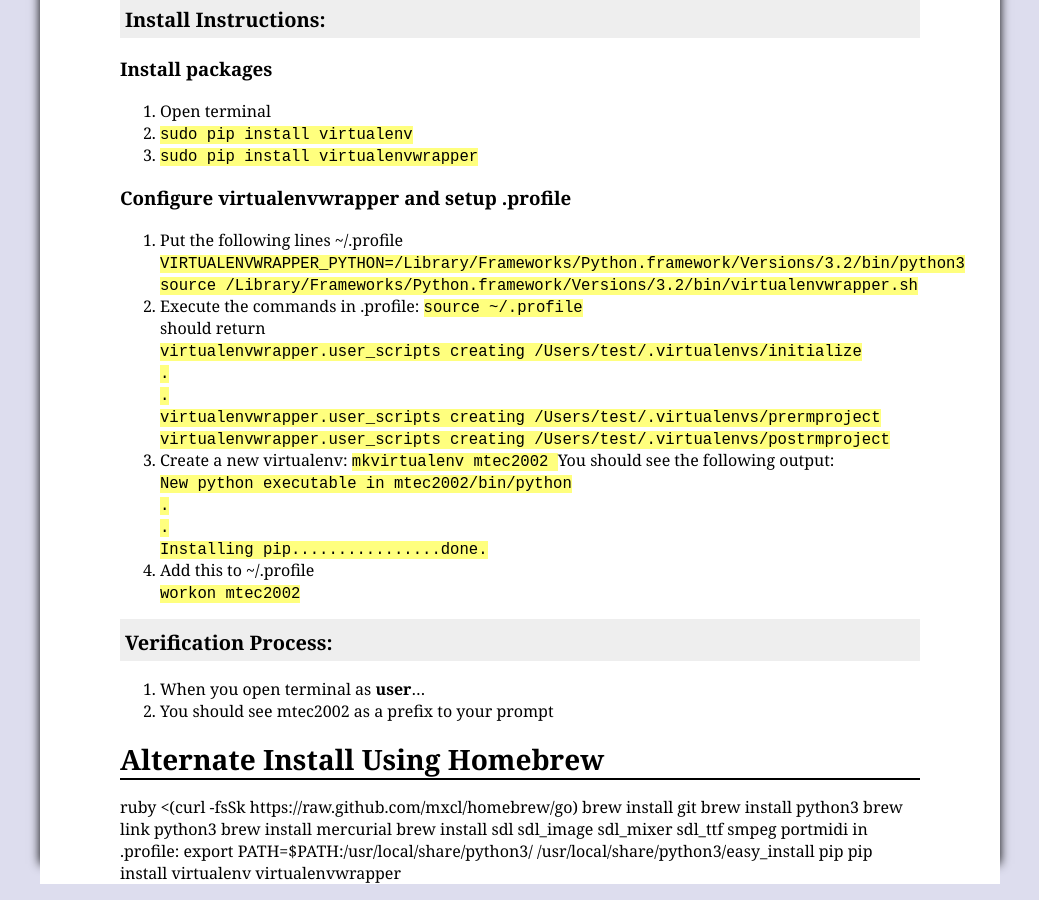
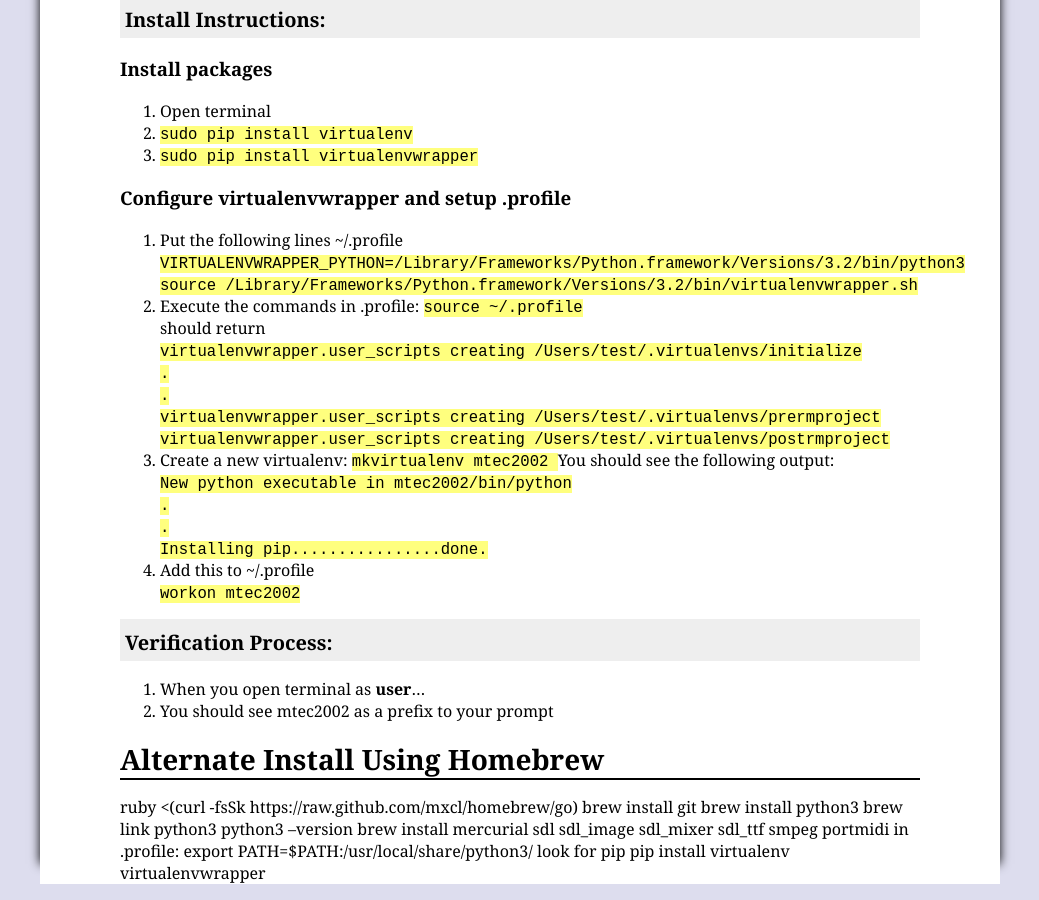
Before and after one commit to foureyes/jvers, a Jekyll site: the page built from tutorials/_posts/2012-08-04-python-3-install-on-osx.markdown, in a window 1280 px wide and 900 px high, scrolled down 3882 px. Shown: the whole window, without its empty margins (120-1159 px from the left). Built offline with Jekyll 4.4.1, drawn with Linux system fonts in a browser that asks for light colours; some web fonts are replaced.

Commit message:
minor fixes to homebrew install

```diff
--- a/tutorials/_posts/2012-08-04-python-3-install-on-osx.markdown
+++ b/tutorials/_posts/2012-08-04-python-3-install-on-osx.markdown
@@ -182,8 +182,8 @@ ruby <(curl -fsSk https://raw.github.com/mxcl/homebrew/go)
 brew install git
 brew install python3
 brew link python3
-brew install mercurial
-brew install sdl sdl_image sdl_mixer sdl_ttf smpeg portmidi
+python3 --version
+brew install mercurial sdl sdl_image sdl_mixer sdl_ttf smpeg portmidi
 in .profile: export PATH=$PATH:/usr/local/share/python3/
-/usr/local/share/python3/easy_install pip
+look for pip
 pip install virtualenv virtualenvwrapper
```
